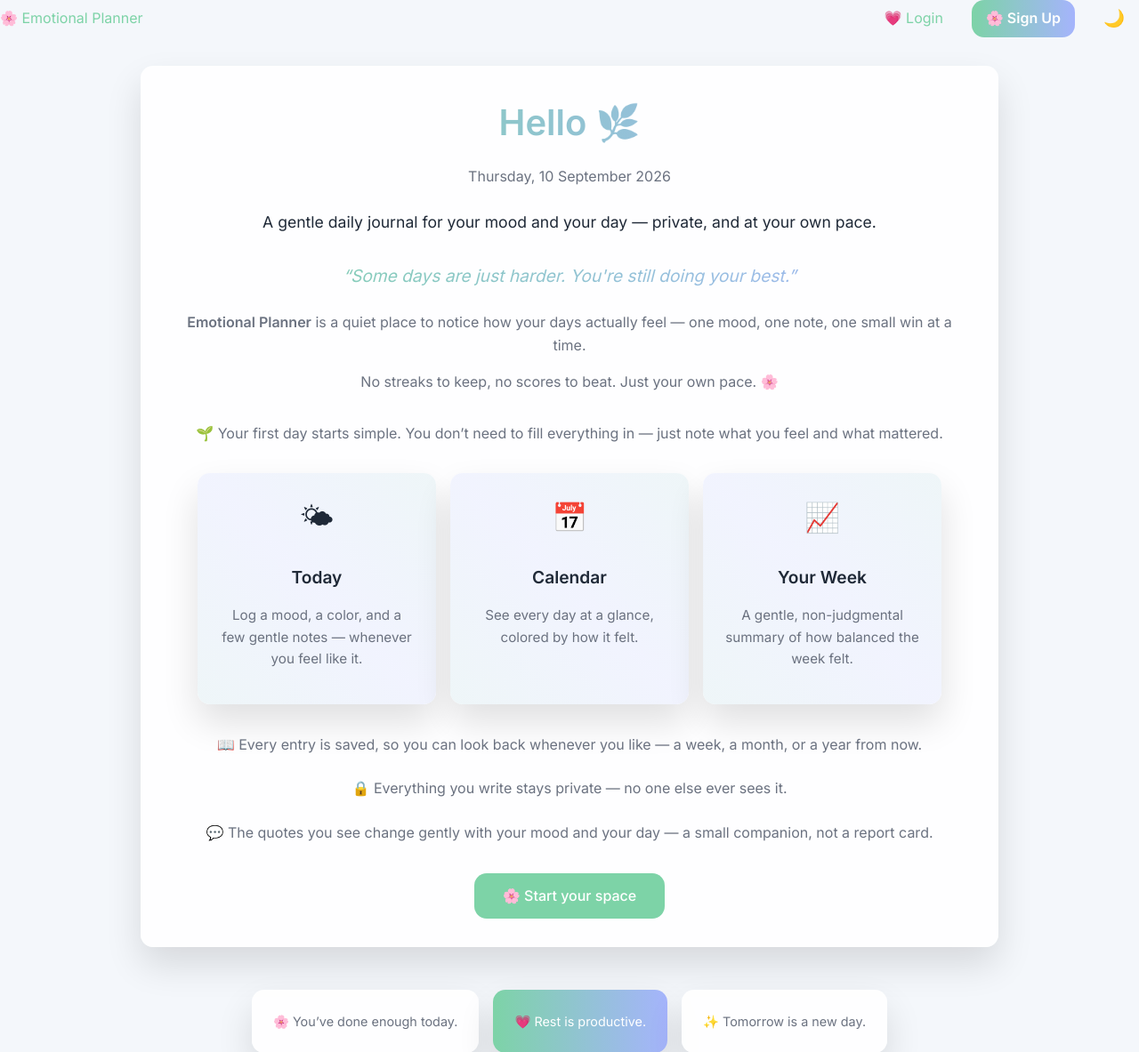
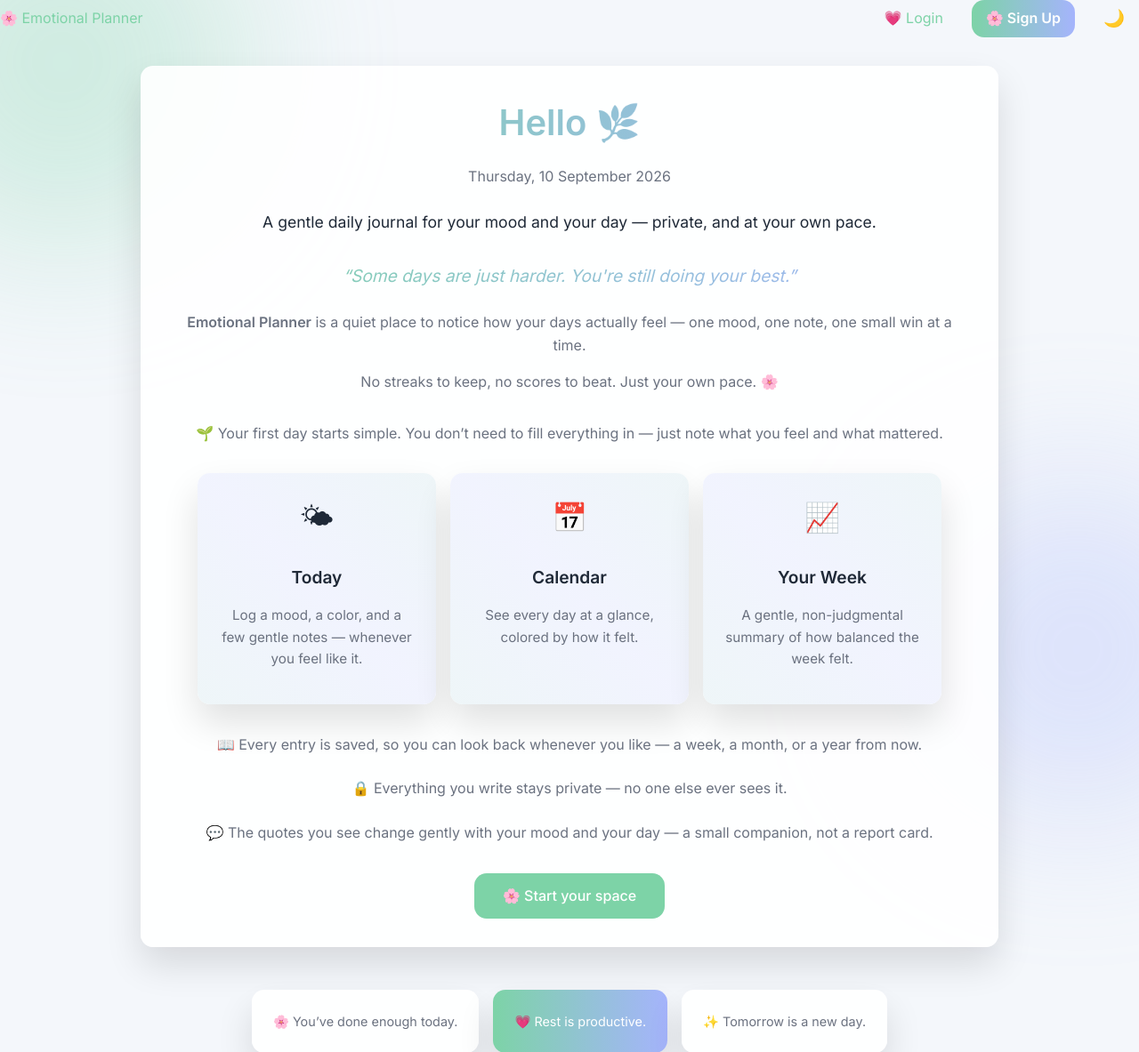
Before and after one commit to SanduAndreea22/day_planner, a Django app: page / in a window 1280 px wide. Shown: the top 1183 px of the page at 89% size. Run offline with Django 5.2, Linux system fonts and the light colour scheme; data comes from the database, SQL or seed files in the repository; parts of the project's set-up code (start-up, migrations or seed data) failed here and were passed over.

Commit message:
Add a soft decorative background to Home on wide screens
Two blurred, low-opacity brand-color blobs behind the card, shown only
above 900px — fills the empty side margins on wide desktop without
needing real illustrations. Hidden on mobile where there's no spare
space to begin with.

Co-Authored-By: Claude Sonnet 5 <noreply@anthropic.com>
Claude-Session: https://claude.ai/code/session_01ARf92ECvxwTErSYwSNzXJd

```diff
--- a/planner/templates/planner/home.html
+++ b/planner/templates/planner/home.html
@@ -3,6 +3,9 @@
 {% block title %}🌸 Home · Emotional Planner{% endblock %}
 
 {% block content %}
+<div class="home-bg-blob one" aria-hidden="true"></div>
+<div class="home-bg-blob two" aria-hidden="true"></div>
+
 <div class="home-container">
 
     <header class="home-header">
@@ -64,6 +67,22 @@
 }
 
 .home-header { text-align: center; margin-bottom: 2rem; }
+
+.home-bg-blob {
+    display: none;
+    position: fixed;
+    border-radius: 50%;
+    filter: blur(90px);
+    opacity: 0.3;
+    z-index: -1;
+    pointer-events: none;
+}
+.home-bg-blob.one { width: 420px; height: 420px; background: var(--primary); top: -140px; left: -140px; }
+.home-bg-blob.two { width: 380px; height: 380px; background: var(--secondary); bottom: -120px; right: -120px; }
+
+@media (min-width: 900px) {
+    .home-bg-blob { display: block; }
+}
 .home-title {
     font-size: 2.5rem;
     background: linear-gradient(90deg, var(--primary), var(--secondary));
```
